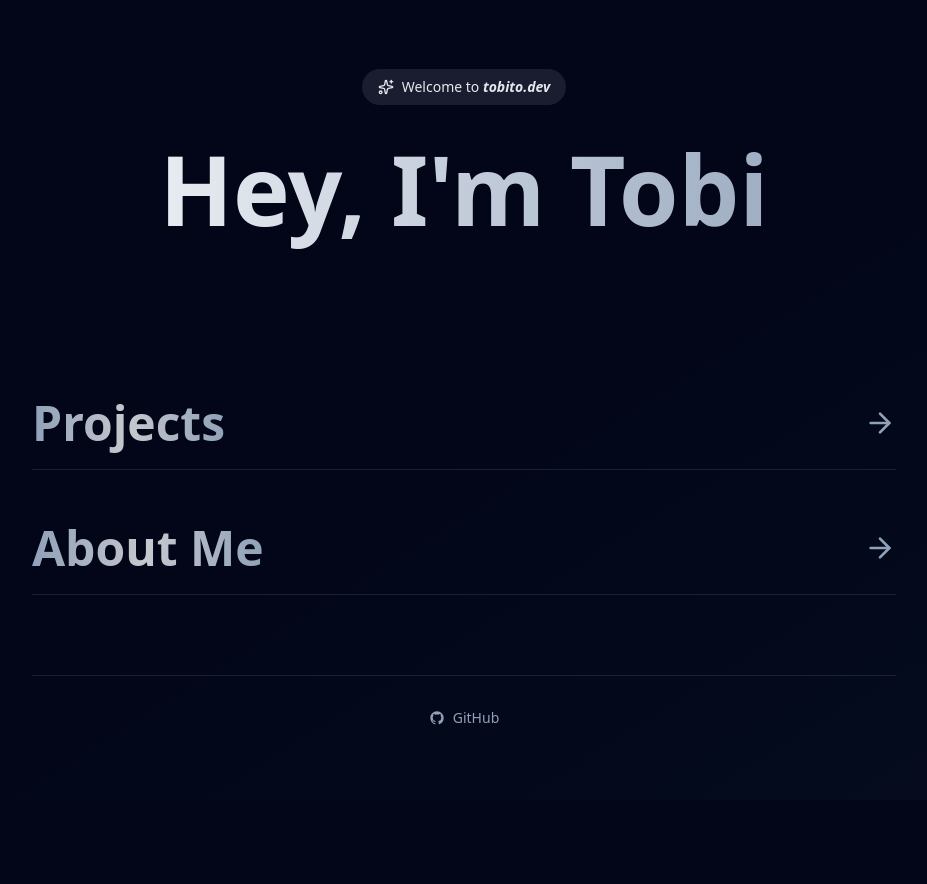
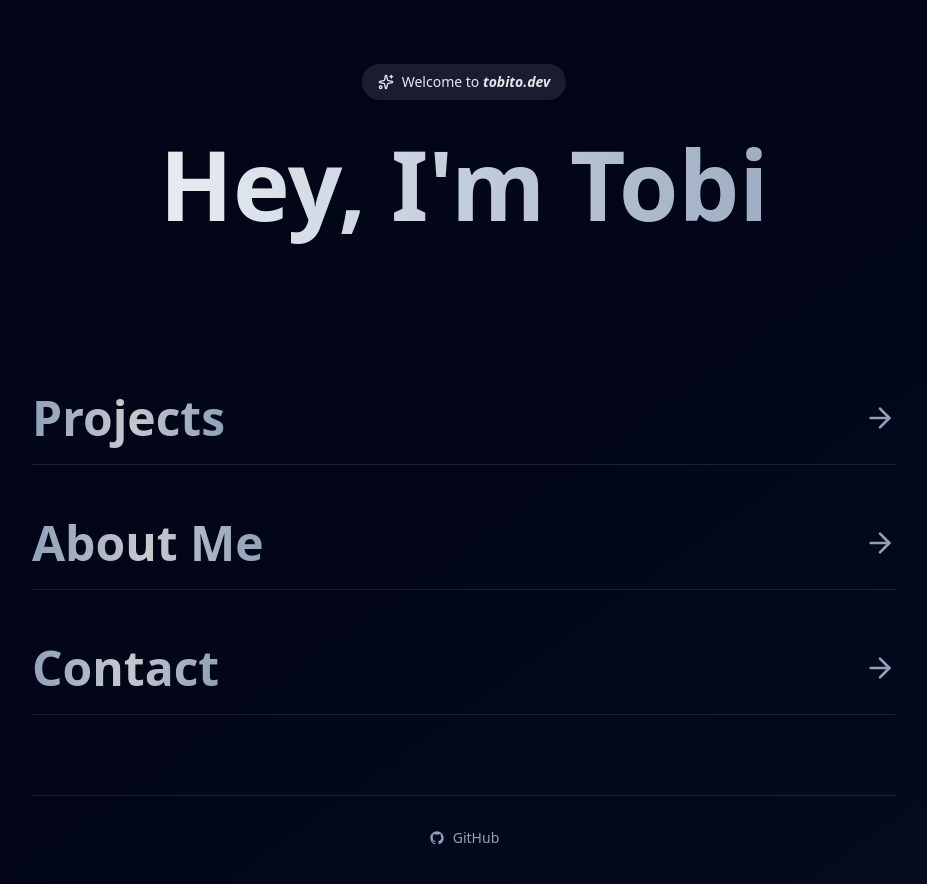
Before and after one commit to Twanghofer/tobito.dev, a Next.js app: page / in a window 1280 px wide. Shown: the top 884 px of the page, without its empty margins (176-1103 px from the left). Before the commit the page ends 800 px from the top, so only its background shows below. Built offline with nearby package versions, Linux system fonts and the light colour scheme; no server answers; what @convex-dev/auth would draw is missing.

Commit message:
feat: add contact link

```diff
--- a/app/page.tsx
+++ b/app/page.tsx
@@ -10,6 +10,10 @@ export default function Home() {
     {
       name: "About Me",
       href: "/about",
+    },
+    {
+      name: "Contact",
+      href: "mailto:hello@tobito.dev?subject=Hello%20from%20tobito.dev&body=Hey%20Tobi%2C%0A%0AI%20just%20visited%20your%20website%20and%20wanted%20to%20reach%20out...%0A%0ALooking%20forward%20to%20hearing%20from%20you%21",
     },
   ];
 
```
